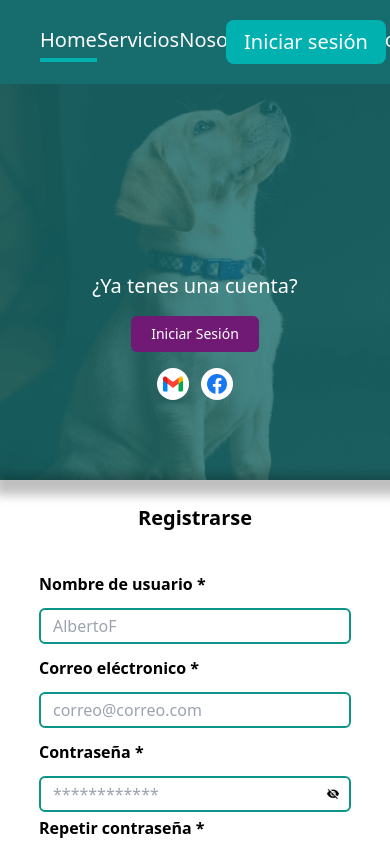
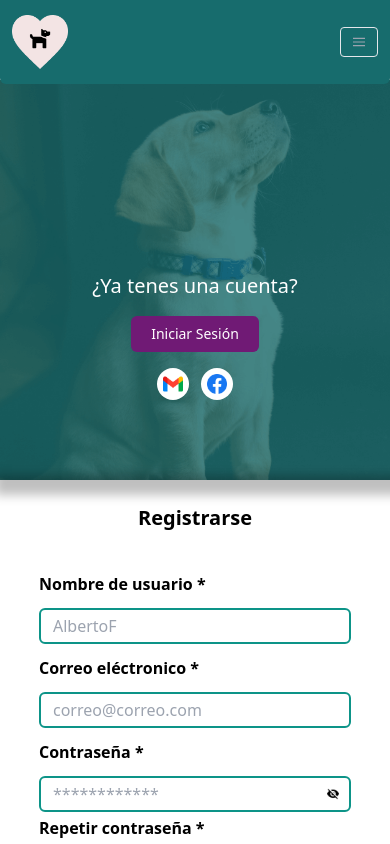
Before and after one commit to No-Country/s6-01-t-csharp, a React (Create React App) app in the folder ClientApp/: page /Register in a window 390 px wide. Shown: the top 844 px of the page. Built offline with nearby package versions, Linux system fonts and the light colour scheme.

Commit message:
se crea el menu responsive

```diff
--- a/ClientApp/src/components/Nav.jsx
+++ b/ClientApp/src/components/Nav.jsx
@@ -1,16 +1,18 @@
-import { useState } from "react";
+import { useEffect, useState } from "react";
 import { Link } from "react-router-dom";
 import Logo from "../assets/images/Logo.png";
 import { EnlacesNav } from "./EnlacesNav";
 
 const style = {
     nav: "h-[10vh] w-full fixed z-50",
-    wrapper_nav:" h-full mx-auto  px-10 flex items-center justify-evenly w-full transition-all duration-300 ease-in-out ",
-    ul:"w-[60%] flex justify-evenly",
-    li:"  h-full  py-1 hover:border-b-4 border-primary transition-all duration-200 ease-in- text-white ",
-    btn_login: "bg-primary  w-40 py-2 px-4 rounded-lg text-white text-xl",
+    wrapper_nav:" h-full mx-auto lg:px-10  flex flex-wrap items-center justify-between rounded-b-md lg:rounded-b-0  lg:justify-around w-full transition-all duration-300 ease-in-out ",
+    ul:"lg:w-[80%] lg:flex lg:justify-around lg:overflow-visible lg:flex-row lg:bg-transparent lg:px-0 lg:py-0",
+    ulMobile:" w-full block  flex-col bg-alterno px-3 py-3 text-center",
+    li:" h-full my-2 lg:my-0 py-1 hover:bg-primary lg:hover:bg-transparent hover:border-b-4 border-primary transition-all duration-200 ease-in- text-white ",
+    btn_login: "bg-primary  py-2 px-4 rounded-lg text-white text-xl hover:bg-secondary transition-all duration-300 ease-in-out",
     bg_transparent: "bg-transparent",
     bg_active: "bg-alterno",
+    btnResponsive: "flex items-center px-3 py-2 border rounded text-gray-400 text-gray-400 hover:text-white hover:border-white",
     border_bottom:"border-b-4 border-primary",
 }
 
@@ -20,36 +22,67 @@ const enlaces = [0, 1, 2, 3 ,4 ];
 function Nav( { bgNav } ) {
 
     const [bgTransparente, setBgTransparent ] = useState(true);
-    const [ bgNave, setBgNave ] = useState( bgNav );
+    const [idEnlace, setIdEnlace] = useState(0);
+    const [scrollY, setScrollY] = useState(window.scrollY);
+    const [screeWidth, setScreenWidth] = useState(window.innerWidth);
+    const [toggle, setToggle] = useState(false);
 
-    const [idEnlace, setIdEnlace] = useState(0);
 
     const cambiarEnlace = id => {
         setIdEnlace(id)
     }
 
+//Se activa el boton del Nav mobile
+    function toggleActive() {
+        setToggle(!toggle);
+    }
 
+
+//Función que evalúa el scrollY de la pantalla para cambiar el Bg-Nav
+    useEffect(() => {
         const addBgColor = () => {
-        if(window.scrollY > 90 ){
+
+            setScrollY(window.scrollY)
+
+            if(scrollY > 90 || screeWidth < 1024){
                 setBgTransparent(false);
-        } else {
+            }  else {
                 setBgTransparent(true);
             }
         }
+        window.addEventListener("scroll", addBgColor);
+        return () => window.removeEventListener("scroll", addBgColor);
+    }, [scrollY,screeWidth])
 
-    window.addEventListener("scroll", addBgColor);
 
+//Función que evalúa el tamaño de la pantalla para cambiar el Bg-Nav
+    useEffect(() => {
+        const handleResize = () => {
+            setScreenWidth(window.innerWidth);
+            (scrollY < 90 || screeWidth < 1024) && setBgTransparent(false);
+        }
+        window.addEventListener('resize', handleResize);
+        return () => window.removeEventListener('resize', handleResize);
+    }, [screeWidth, scrollY]);
 
 
     return (<>
         <nav className= { style.nav } >
-            <div className=
-            { `${ style.wrapper_nav } ${ (bgTransparente && bgNav)? style.bg_transparent : style.bg_active }` } >
-                <a  href="#">
+            <div className= { `${ style.wrapper_nav } ${ (bgTransparente && bgNav)? style.bg_transparent : style.bg_active }` } >
+
+                <a  href="#" className="flex-shrink-0 pl-3 lg:pl-0">
                     <img className="w-14" src={ Logo } alt="Logotipo The Walking Dog" />
                 </a>
 
-                <ul className={ style.ul } >
+                <div className="block pr-3 lg:pr-0 lg:hidden">
+                    <button
+                        onClick={ toggleActive }
+                        className={ style.btnResponsive }>
+                        <svg className="fill-current h-3 w-3" viewBox="0 0 20 20" xmlns="http://www.w3.org/2000/svg"><title>Menu</title><path d="M0 3h20v2H0V3zm0 6h20v2H0V9zm0 6h20v2H0v-2z"/></svg>
+                    </button>
+                </div>
+
+                <ul className={ `${style.ul } ${style.ulMobile} ${toggle ? "overflow-visible" : "hidden"}`} >
                     { enlaces.map( el => (
                         <EnlacesNav
                             className={`${style.li} ${idEnlace === el ? style.border_bottom : ""}`}
@@ -57,10 +90,12 @@ function Nav( { bgNav } ) {
                             index={el}
                             onClick={ () => cambiarEnlace(el)}/>
                     ))}
-                </ul>
+
                     <Link to="/login">
                         <button className= { style.btn_login }>Iniciar sesión </button>
                     </Link>
+                </ul>
+
             </div>
 
 
--- a/ClientApp/src/views/HomePage.jsx
+++ b/ClientApp/src/views/HomePage.jsx
@@ -14,7 +14,8 @@ const HomePage = () => {
 
 
     const getBgNav = () => {
-        if( window.location.pathname !== "/" || window.location.pathname === "/paseadores/") {
+        if( window.location.pathname !== "/" ||
+            window.location.pathname === "/paseadores/") {
             setBgNav(false);
         }
     }
```
Also changed, not shown: ClientApp/src/components/prueba.html (added, +32 -0 lines), ClientApp/src/assets/images/Component 2.png (added). Lines whose indentation alone changed are shown as unchanged.
